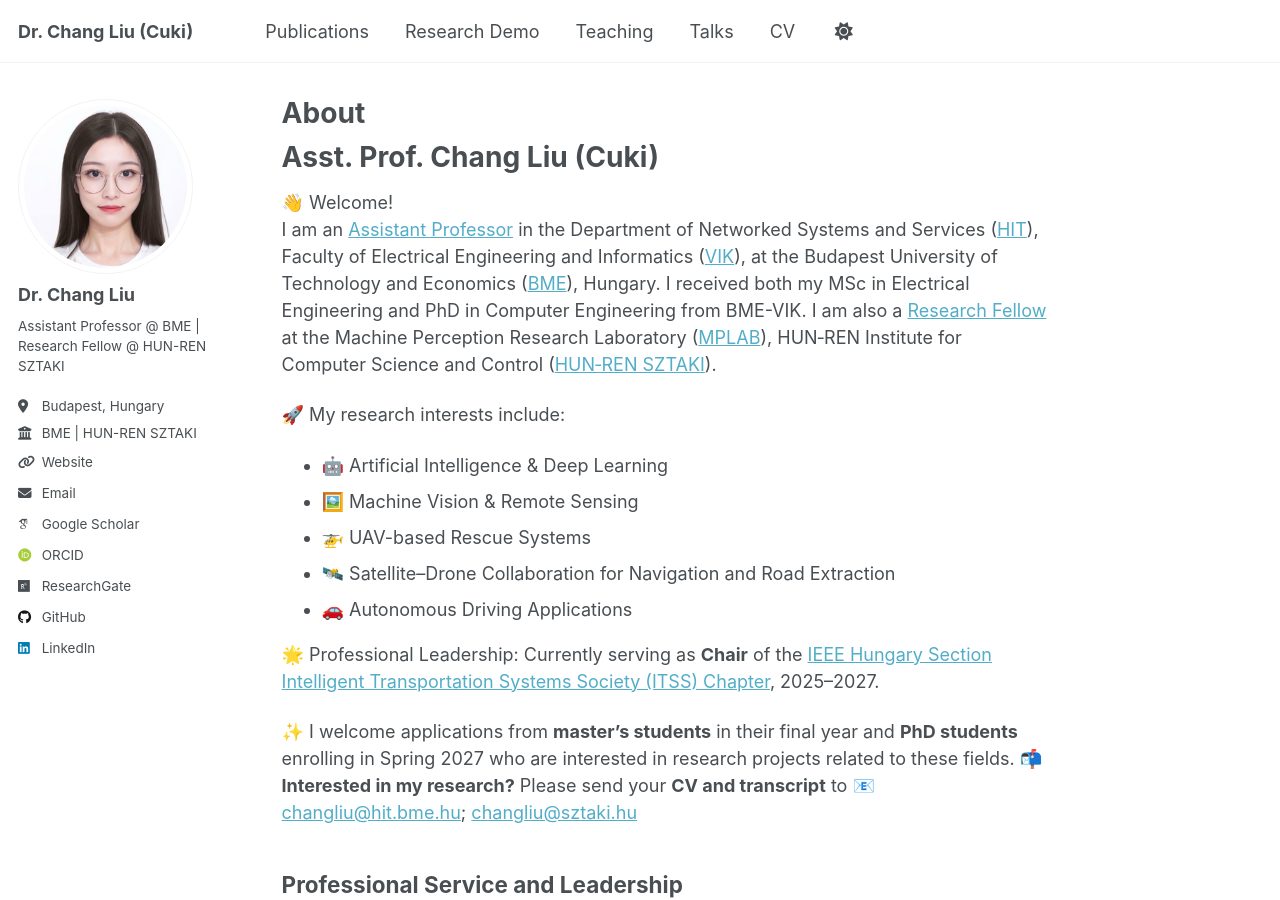
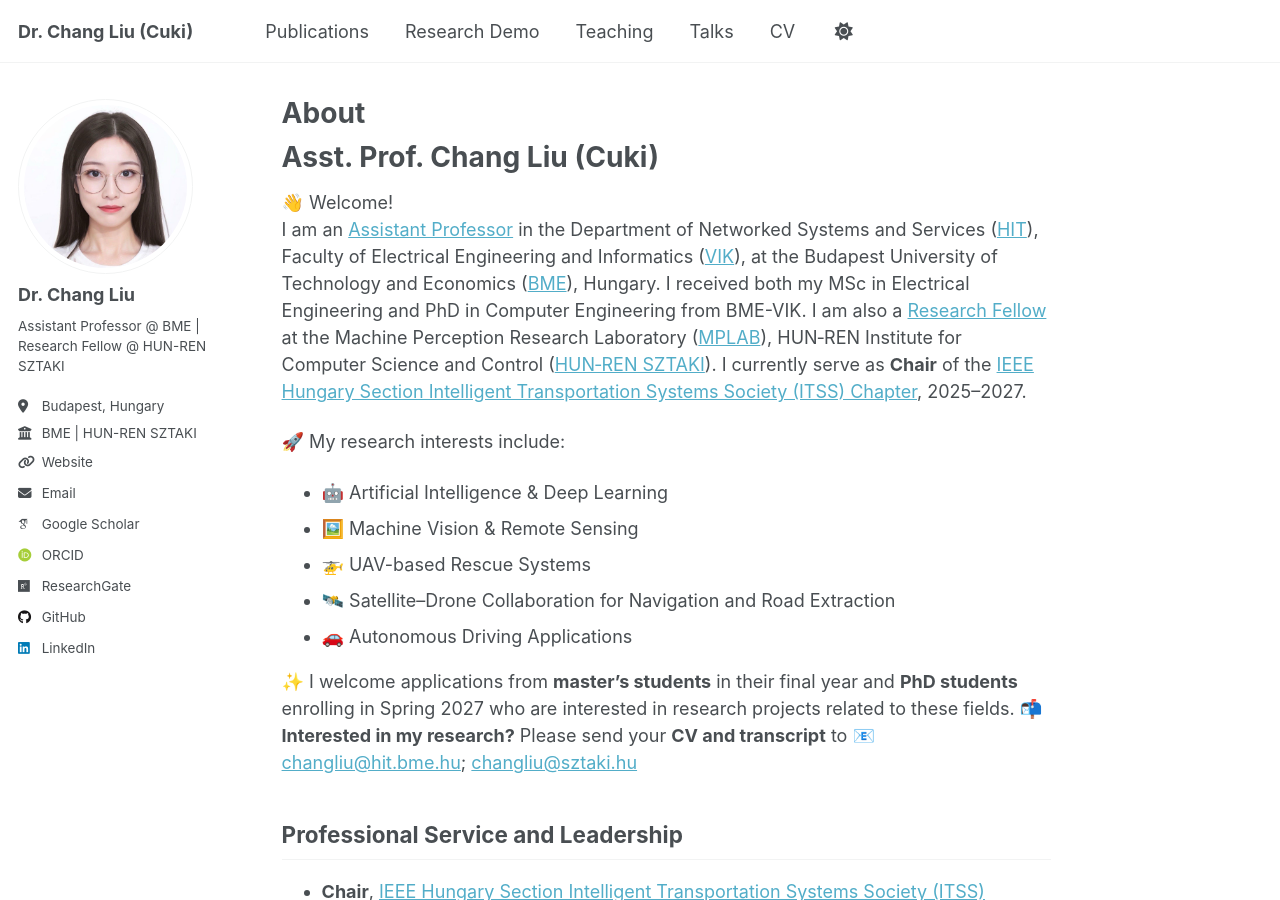
Before and after one commit to ChangLiu-bp/changliu-bp.github.io, a Jekyll site: the page built from _pages/about.md, in a window 1280 px wide and 900 px high. Built offline with Jekyll 4.4.1, drawn with Linux system fonts in a browser that asks for light colours; some web fonts are replaced; a script that is not in the unit is left out; some of the changed lines change nothing that is shown.

Commit message:
Update about.md

```diff
--- a/_pages/about.md
+++ b/_pages/about.md
@@ -10,7 +10,7 @@
 # Asst. Prof. Chang Liu (Cuki)
 
 👋 Welcome!
-I am an [Assistant Professor](https://medianets.hu/staff/chang-liu/) in the Department of Networked Systems and Services ([HIT](https://www.hit.bme.hu/staff)), Faculty of Electrical Engineering and Informatics ([VIK](https://www.vik.bme.hu/en/)), at the Budapest University of Technology and Economics ([BME](https://www.bme.hu/en)), Hungary. I received both my MSc in Electrical Engineering and PhD in Computer Engineering from BME-VIK. I am also a [Research Fellow](https://sztaki.hun-ren.hu/en/organisation/departments/mplab/chang-liu) at the Machine Perception Research Laboratory ([MPLAB](https://sztaki.hun-ren.hu/en/organisation/departments/mplab)), HUN‑REN Institute for Computer Science and Control ([HUN‑REN SZTAKI](https://sztaki.hun-ren.hu/en)).
+I am an [Assistant Professor](https://medianets.hu/staff/chang-liu/) in the Department of Networked Systems and Services ([HIT](https://www.hit.bme.hu/staff)), Faculty of Electrical Engineering and Informatics ([VIK](https://www.vik.bme.hu/en/)), at the Budapest University of Technology and Economics ([BME](https://www.bme.hu/en)), Hungary. I received both my MSc in Electrical Engineering and PhD in Computer Engineering from BME-VIK. I am also a [Research Fellow](https://sztaki.hun-ren.hu/en/organisation/departments/mplab/chang-liu) at the Machine Perception Research Laboratory ([MPLAB](https://sztaki.hun-ren.hu/en/organisation/departments/mplab)), HUN‑REN Institute for Computer Science and Control ([HUN‑REN SZTAKI](https://sztaki.hun-ren.hu/en)). I currently serve as **Chair** of the [IEEE Hungary Section Intelligent Transportation Systems Society (ITSS) Chapter](https://ieee-itss.org/chapters-committees/hungary-chapter/), 2025–2027.
 
 
 
@@ -22,8 +22,6 @@
 - 🛰️ Satellite–Drone Collaboration for Navigation and Road Extraction
 - 🚗 Autonomous Driving Applications
 
-🌟 Professional Leadership:
-Currently serving as **Chair** of the [IEEE Hungary Section Intelligent Transportation Systems Society (ITSS) Chapter](https://ieee-itss.org/chapters-committees/hungary-chapter/), 2025–2027.
 
 ✨ I welcome applications from **master’s students** in their final year and **PhD students** enrolling in Spring 2027 who are interested in research projects related to these fields.
 📬 **Interested in my research?**
```
